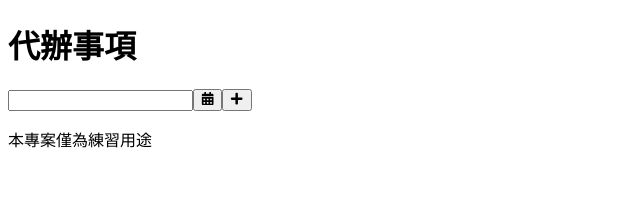
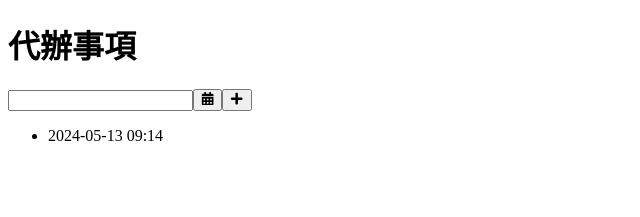
Before and after one commit to abc19wwwww/todolist-react, a Next.js app: page / in a window 1280 px wide. Both pictures are taken after a click on the button 236 px from the left and 100 px from the top of the page. Shown: the top 217 px of the page, without its empty margins (0-640 px from the left). Built offline with nearby package versions, Linux system fonts and the light colour scheme.

Commit message:
將事項存在local stroage

```diff
--- a/pages/index.js
+++ b/pages/index.js
@@ -1,4 +1,4 @@
-import { useState } from "react";
+import { useState, useEffect } from "react";
 import Head from "next/head";
 // 套件
 import DatePicker from "react-datepicker";
@@ -39,9 +39,20 @@ export default function Home() {
   // 新增代辦事項
   const addTodo = () => {
     const formatDate = dayjs(startDate).format("YYYY-MM-DD HH:mm");
-    setTodolist([...todolist, { text: taskText, date: formatDate }]);
+    const newTodo = { text: taskText, date: formatDate };
+    const updatedTodolist = [...todolist, newTodo];
+    setTodolist(updatedTodolist);
+    localStorage.setItem("todolist", JSON.stringify(updatedTodolist)); // 更新 localStorage
     setTaskText("");
   };
+
+  // 從 localStorage 獲取數據並初始化狀態
+  useEffect(() => {
+    const savedTodolist = localStorage.getItem("todolist");
+    if (savedTodolist) {
+      setTodolist(JSON.parse(savedTodolist));
+    }
+  }, []);
 
   return (
     <>
@@ -59,6 +70,7 @@ export default function Home() {
           </div>
           {/* content */}
           <div className="content">
+            {/* creat */}
             <div className="creat">
               <input
                 type="text"
@@ -101,9 +113,20 @@ export default function Home() {
                 <FaPlus />
               </button>
             </div>
+            <div className="display">
+              <ul>
+                {todolist.map((item, index) => (
+                  <li key={index}>
+                    <div className="d-flex justify-content-between">
+                      <p>{item.date}</p>
+                      <p>{item.text}</p>
+                    </div>
+                  </li>
+                ))}
+              </ul>
+            </div>
           </div>
         </div>
-        <p className="statement">本專案僅為練習用途</p>
       </main>
     </>
   );
--- a/styles/globals.scss
+++ b/styles/globals.scss
@@ -79,10 +79,6 @@ main {
       }
     }
   }
-  .statement {
-    position: absolute;
-    bottom: -10px;
-  }
 }
 
 // 月曆選則器樣式 ==========
```
